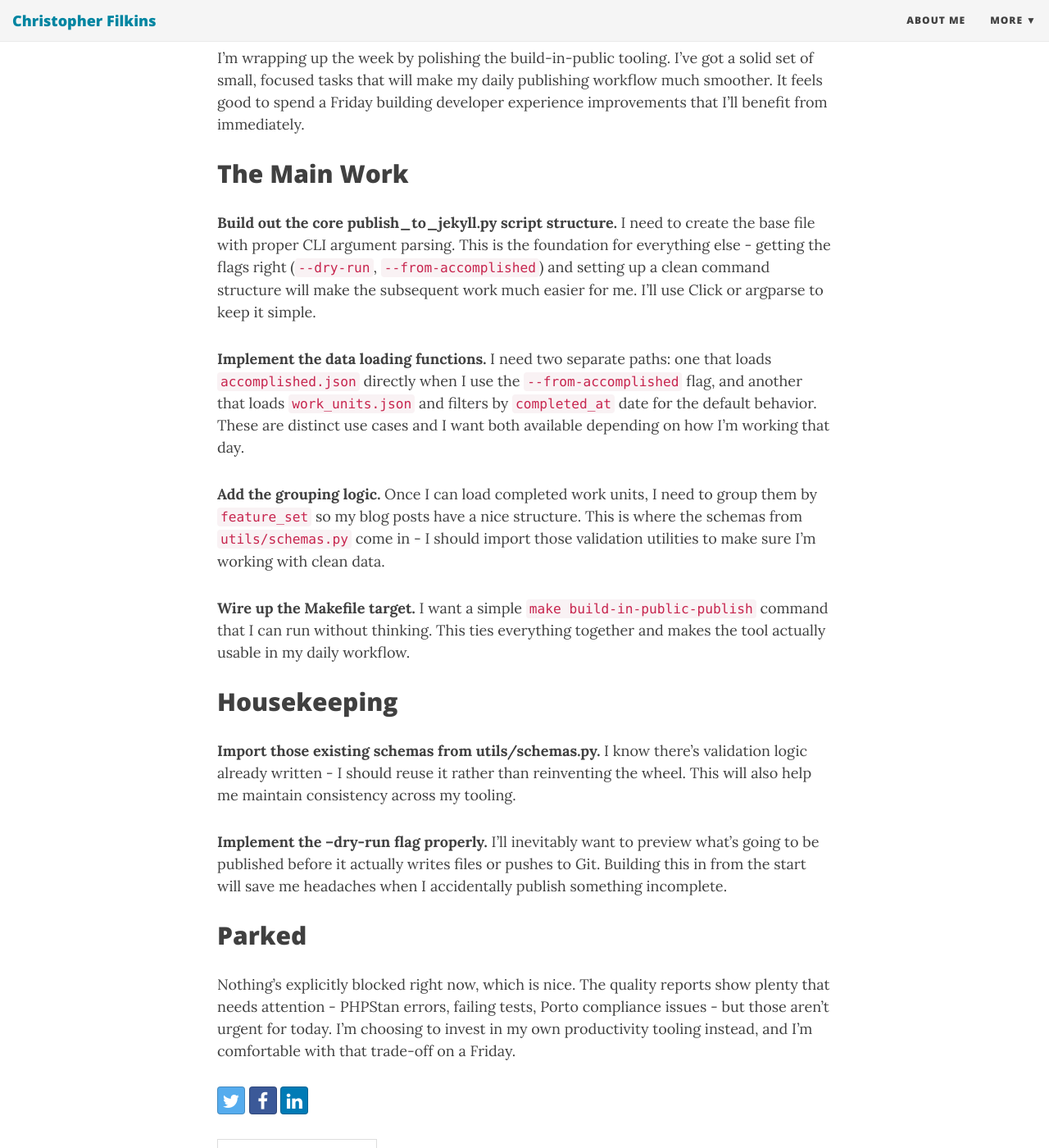
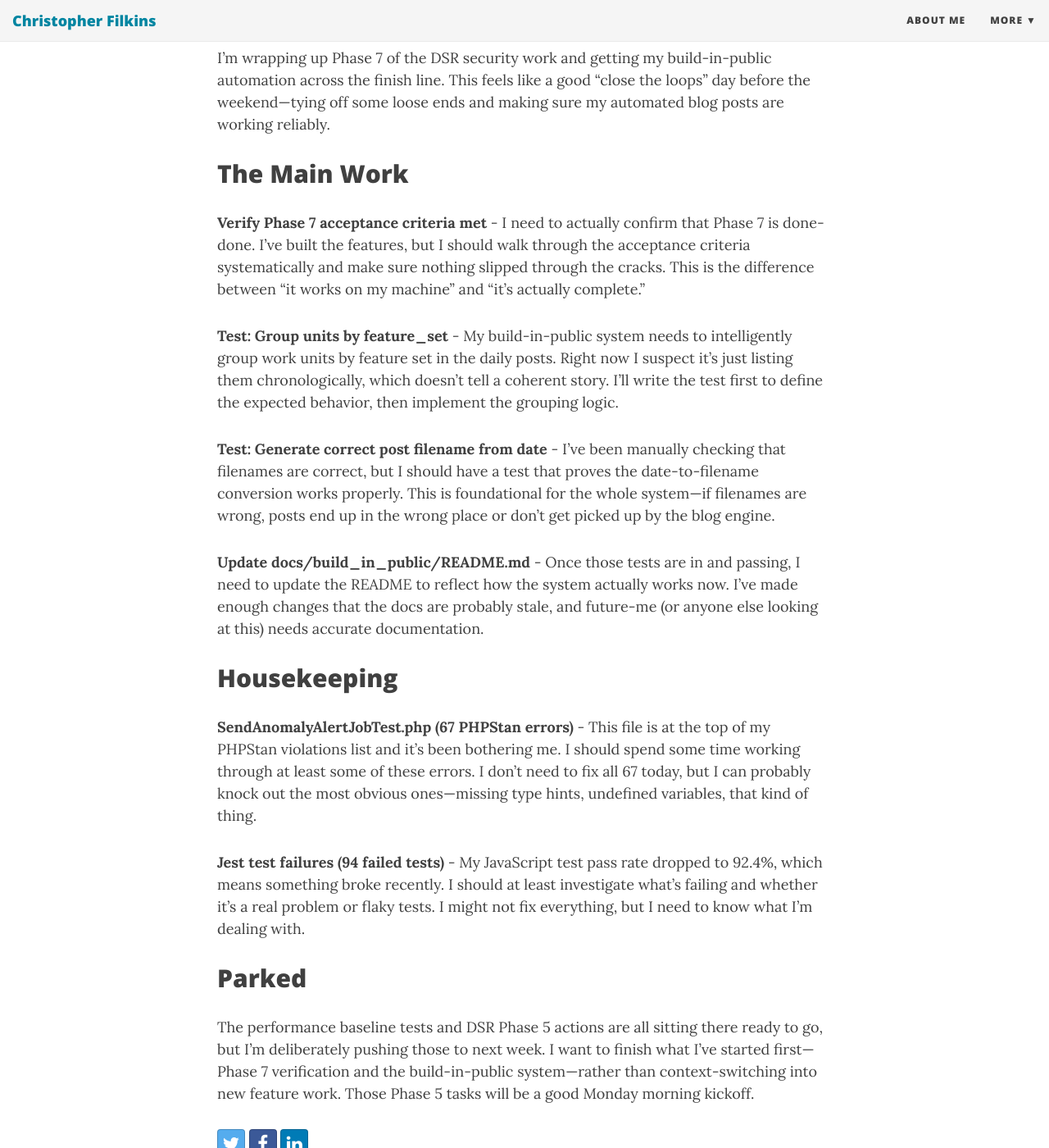
Before and after one commit to filchyboy/filchyboy.github.io, a Jekyll site: the page built from _posts/2025-12-05-todays-plan.md, in a window 1280 px wide and 1400 px high, scrolled down 315 px. Shown: the whole window at 82% size. Built offline with Jekyll 4.4.1, drawn with Linux system fonts in a browser that asks for light colours; nearby versions of some CDN libraries.

Commit message:
Add daily plan: 2025-12-05

```diff
--- a/_posts/2025-12-05-todays-plan.md
+++ b/_posts/2025-12-05-todays-plan.md
@@ -7,25 +7,24 @@ date: 2025-12-05
 # Daily Plan - Friday, December 05, 2025
 
 ## Today's Theme
-
-I'm wrapping up the week by polishing the build-in-public tooling. I've got a solid set of small, focused tasks that will make my daily publishing workflow much smoother. It feels good to spend a Friday building developer experience improvements that I'll benefit from immediately.
+I'm wrapping up Phase 7 of the DSR security work and getting my build-in-public automation across the finish line. This feels like a good "close the loops" day before the weekend—tying off some loose ends and making sure my automated blog posts are working reliably.
 
 ## The Main Work
 
-**Build out the core publish_to_jekyll.py script structure.** I need to create the base file with proper CLI argument parsing. This is the foundation for everything else - getting the flags right (`--dry-run`, `--from-accomplished`) and setting up a clean command structure will make the subsequent work much easier for me. I'll use Click or argparse to keep it simple.
+**Verify Phase 7 acceptance criteria met** - I need to actually confirm that Phase 7 is done-done. I've built the features, but I should walk through the acceptance criteria systematically and make sure nothing slipped through the cracks. This is the difference between "it works on my machine" and "it's actually complete."
 
-**Implement the data loading functions.** I need two separate paths: one that loads `accomplished.json` directly when I use the `--from-accomplished` flag, and another that loads `work_units.json` and filters by `completed_at` date for the default behavior. These are distinct use cases and I want both available depending on how I'm working that day.
+**Test: Group units by feature_set** - My build-in-public system needs to intelligently group work units by feature set in the daily posts. Right now I suspect it's just listing them chronologically, which doesn't tell a coherent story. I'll write the test first to define the expected behavior, then implement the grouping logic.
 
-**Add the grouping logic.** Once I can load completed work units, I need to group them by `feature_set` so my blog posts have a nice structure. This is where the schemas from `utils/schemas.py` come in - I should import those validation utilities to make sure I'm working with clean data.
+**Test: Generate correct post filename from date** - I've been manually checking that filenames are correct, but I should have a test that proves the date-to-filename conversion works properly. This is foundational for the whole system—if filenames are wrong, posts end up in the wrong place or don't get picked up by the blog engine.
 
-**Wire up the Makefile target.** I want a simple `make build-in-public-publish` command that I can run without thinking. This ties everything together and makes the tool actually usable in my daily workflow.
+**Update docs/build_in_public/README.md** - Once those tests are in and passing, I need to update the README to reflect how the system actually works now. I've made enough changes that the docs are probably stale, and future-me (or anyone else looking at this) needs accurate documentation.
 
 ## Housekeeping
 
-**Import those existing schemas from utils/schemas.py.** I know there's validation logic already written - I should reuse it rather than reinventing the wheel. This will also help me maintain consistency across my tooling.
+**SendAnomalyAlertJobTest.php (67 PHPStan errors)** - This file is at the top of my PHPStan violations list and it's been bothering me. I should spend some time working through at least some of these errors. I don't need to fix all 67 today, but I can probably knock out the most obvious ones—missing type hints, undefined variables, that kind of thing.
 
-**Implement the --dry-run flag properly.** I'll inevitably want to preview what's going to be published before it actually writes files or pushes to Git. Building this in from the start will save me headaches when I accidentally publish something incomplete.
+**Jest test failures (94 failed tests)** - My JavaScript test pass rate dropped to 92.4%, which means something broke recently. I should at least investigate what's failing and whether it's a real problem or flaky tests. I might not fix everything, but I need to know what I'm dealing with.
 
 ## Parked
 
-Nothing's explicitly blocked right now, which is nice. The quality reports show plenty that needs attention - PHPStan errors, failing tests, Porto compliance issues - but those aren't urgent for today. I'm choosing to invest in my own productivity tooling instead, and I'm comfortable with that trade-off on a Friday.
+The performance baseline tests and DSR Phase 5 actions are all sitting there ready to go, but I'm deliberately pushing those to next week. I want to finish what I've started first—Phase 7 verification and the build-in-public system—rather than context-switching into new feature work. Those Phase 5 tasks will be a good Monday morning kickoff.
```
